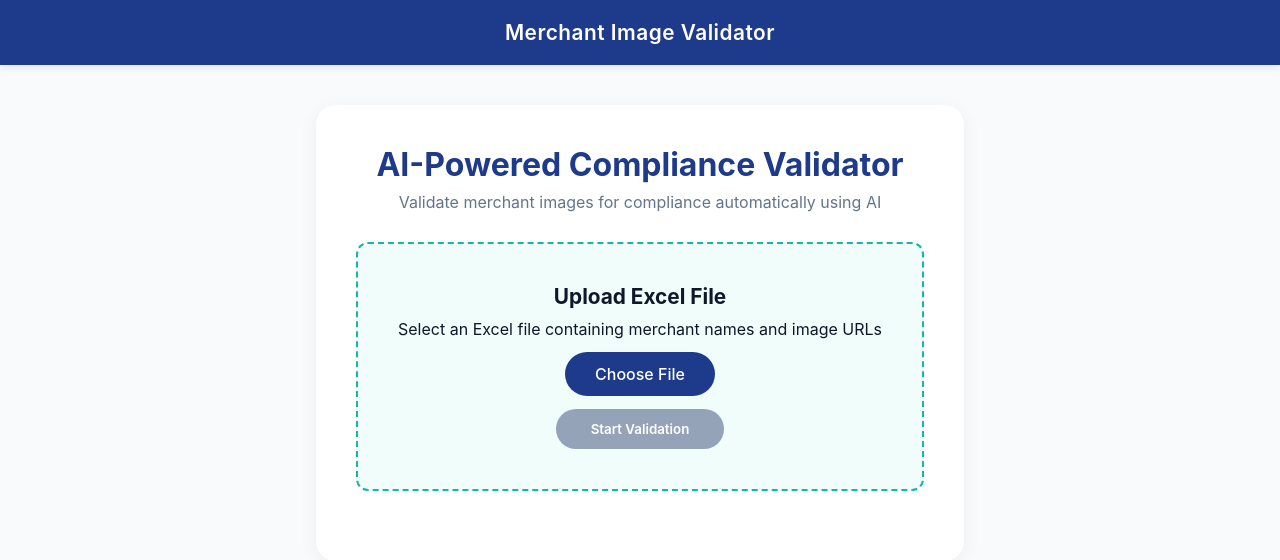
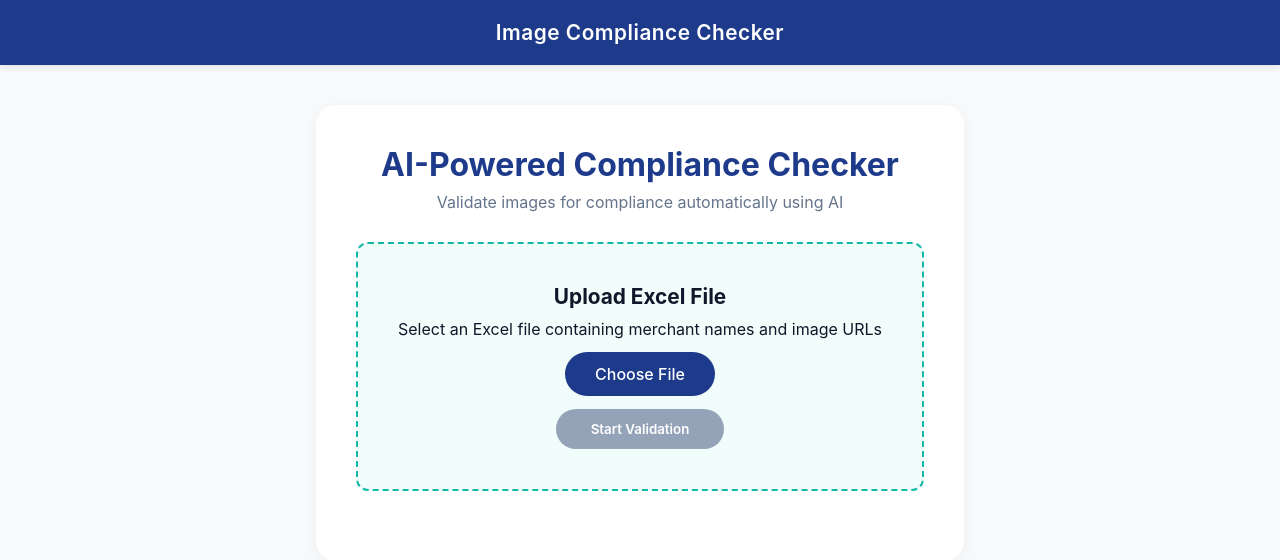
Before and after one commit to Aruna30402/MIV_VALIDATOR, a FastAPI app: page / in a window 1280 px wide. Shown: the top 560 px of the page. Run offline with FastAPI, Linux system fonts and the light colour scheme.

Commit message:
Update index.html

```diff
--- a/frontend/templates/index.html
+++ b/frontend/templates/index.html
@@ -3,7 +3,7 @@
 <head>
 <meta charset="UTF-8">
 <meta name="viewport" content="width=device-width, initial-scale=1.0">
-<title>Merchant Image Validator</title>
+<title>Image Compliance Checkerr</title>
 <style>
   :root {
     --primary: #1E3A8A; /* navy */
@@ -281,12 +281,12 @@
 </head>
 <body>
 
-  <div class="navbar"><center>Merchant Image Validator</center></div>
+  <div class="navbar"><center>Image Compliance Checker</center></div>
 
   <div class="container">
     <div class="header">
-      <h1>AI-Powered Compliance Validator</h1>
-      <p>Validate merchant images for compliance automatically using AI</p>
+      <h1>AI-Powered Compliance Checker</h1>
+      <p>Validate images for compliance automatically using AI</p>
     </div>
 
     <div class="upload-card">
```
